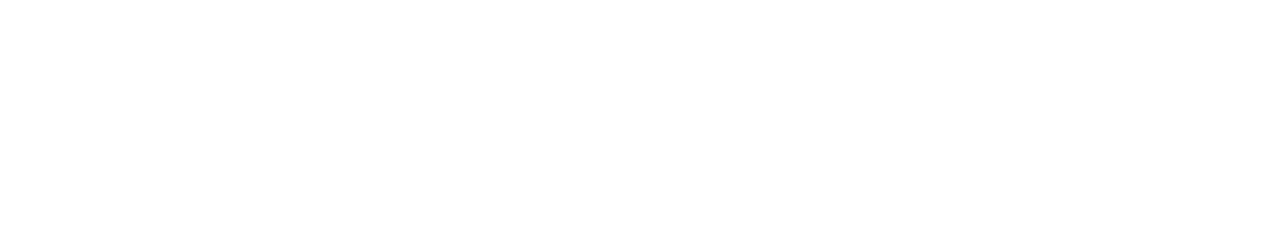
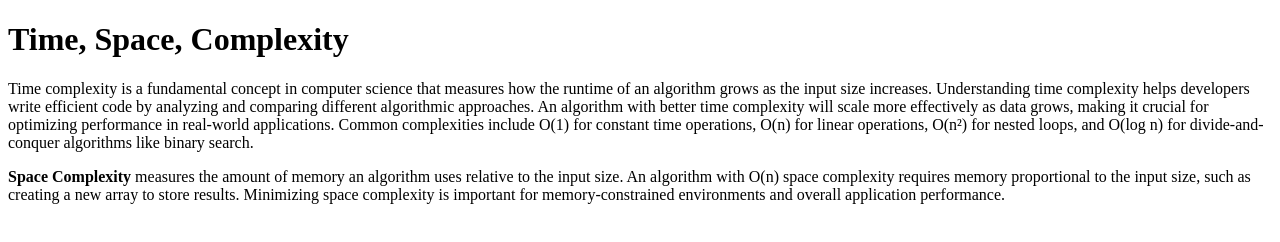
Before and after one commit to acciojob/time-and-space-complexity-Hemagithubnt, a website: page main.html in a window 1280 px wide. Drawn offline with Linux system fonts and the light colour scheme.

Commit message:
created a submission

```diff
--- a/main.html
+++ b/main.html
@@ -7,7 +7,23 @@
 </head>
 
 <body>
-	<!-- the entire body must be written by student -->
+	<div>
+		<h1>Time, Space, Complexity</h1>
+		<p>Time complexity is a fundamental concept in
+			computer science that measures how the runtime
+			of an algorithm grows as the input size
+			increases. Understanding time complexity helps
+			developers write efficient code by analyzing
+			and comparing different algorithmic approaches. An algorithm with better time complexity will scale more effectively as data grows, making it crucial for optimizing performance in real-world applications. Common complexities include O(1) for constant time operations, O(n) for linear operations, O(n²) for nested loops, and O(log n) for divide-and-conquer algorithms
+			like binary search.</p>
+		<p><b>Space Complexity</b> measures the amount of memory
+			an algorithm uses relative to the input size.
+			An algorithm with O(n) space complexity requires
+			memory proportional to the input size, such as
+			creating a new array to store results. Minimizing
+			space complexity is important for memory-constrained
+			environments and overall application performance.</p>
+	</div>
     <script type="text/javascript" src="./script.js">
 </script>
 
```
